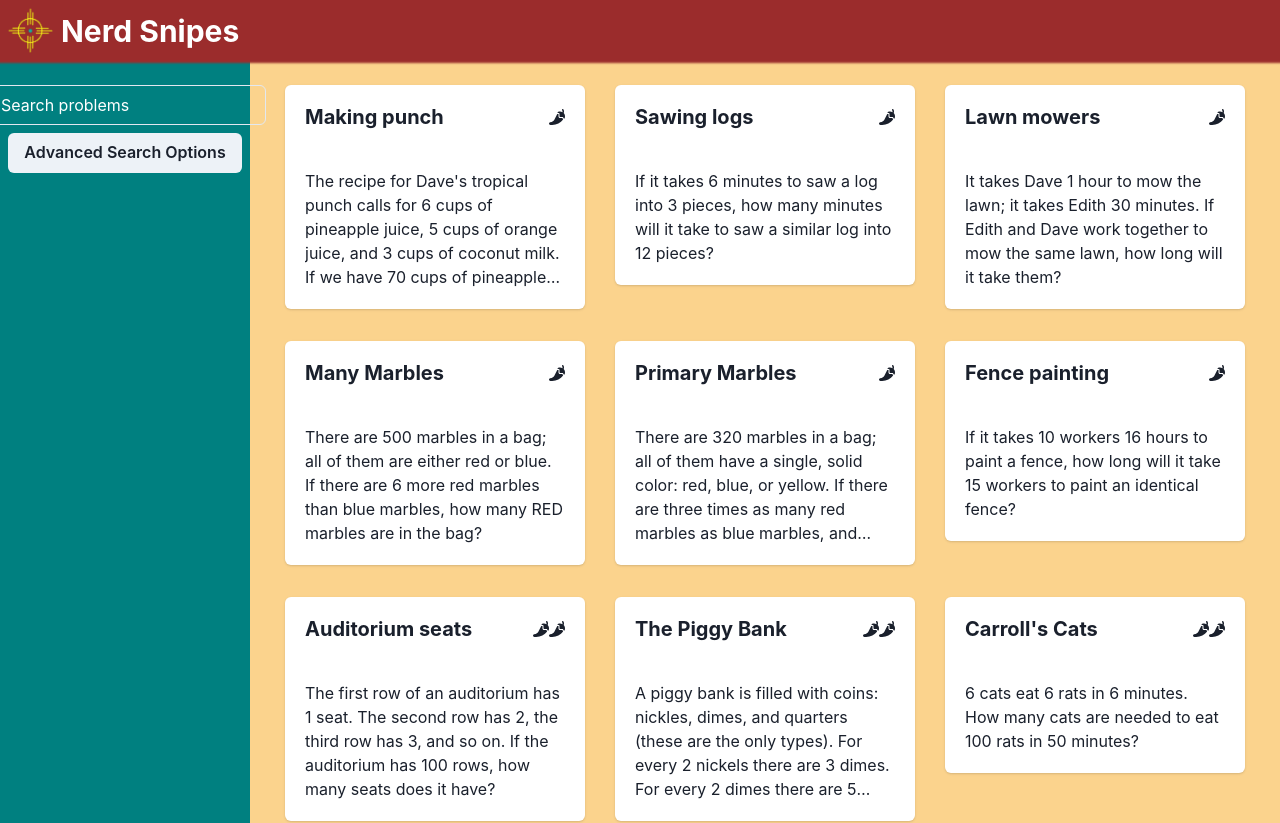
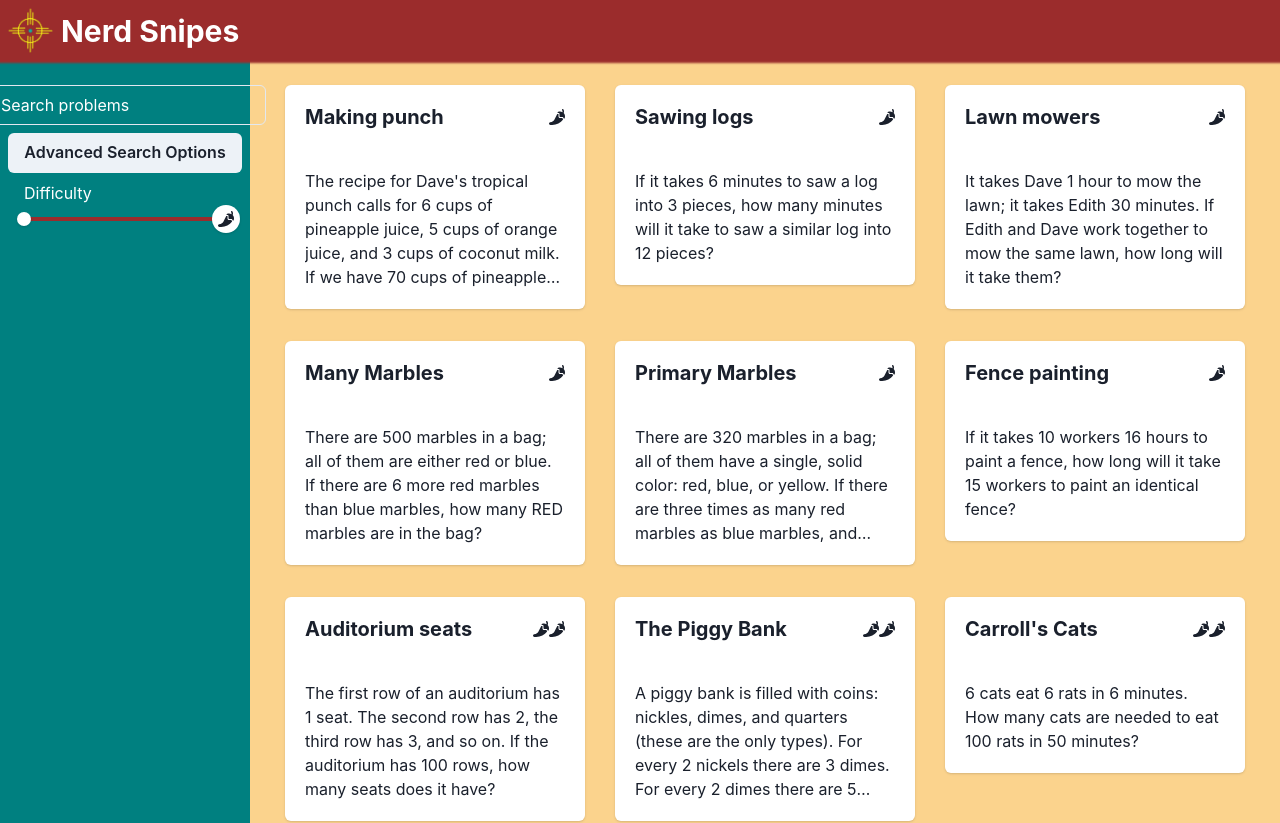
Before and after one commit to davebro1031/EnchantedMath, a React (Vite) app: page / in a window 1280 px wide. Shown: the top 823 px of the page. Built offline with nearby package versions, Linux system fonts and the light colour scheme.

Commit message:
add chili slider to sidebar

```diff
--- a/src/components/Sidebar.jsx
+++ b/src/components/Sidebar.jsx
@@ -1,14 +1,34 @@
 import React from 'react'
-import { VStack, Box, Button } from '@chakra-ui/react'
+import { VStack, Box, Button, Text, RangeSlider, RangeSliderTrack, RangeSliderFilledTrack, RangeSliderThumb } from '@chakra-ui/react'
+import { FontAwesomeIcon } from '@fortawesome/react-fontawesome'
+import { faPepperHot } from '@fortawesome/free-solid-svg-icons'
 import Search from './Search'
 
-function Sidebar({ setQuery, width }) {
+function Sidebar({ setQuery, width, setChiliRange }) {
     return (
         <VStack as="section" height='100%' width={width} bg='teal' position='fixed' left='0' gap='24px'>
             <Box />
             <VStack width='100%'>
                 <Search setQuery={setQuery} />
                 <Button> Advanced Search Options</Button>
+                <Box width={`calc(${width} - 3em)`}>
+                    <Text color='white'>Difficulty</Text>
+                    <RangeSlider
+                        onChangeEnd={(val) => setChiliRange(val)}
+                        aria-label={['min', 'max']}
+                        min={0}
+                        max={3}
+                        step={1}
+                        defaultValue={[0, 3]}>
+                        <RangeSliderTrack>
+                            <RangeSliderFilledTrack bg="red.700" />
+                        </RangeSliderTrack>
+                        <RangeSliderThumb index={0} _focus={{ boxShadow: '0 0 0 3px rgba(164, 40, 40, 0.6)' }} />
+                        <RangeSliderThumb index={1} boxSize={7} _focus={{ boxShadow: '0 0 0 3px rgba(164, 40, 40, 0.6)' }}>
+                            <FontAwesomeIcon icon={faPepperHot} />
+                        </RangeSliderThumb>
+                    </RangeSlider>
+                </Box>
             </VStack>
         </VStack>
     )
```
